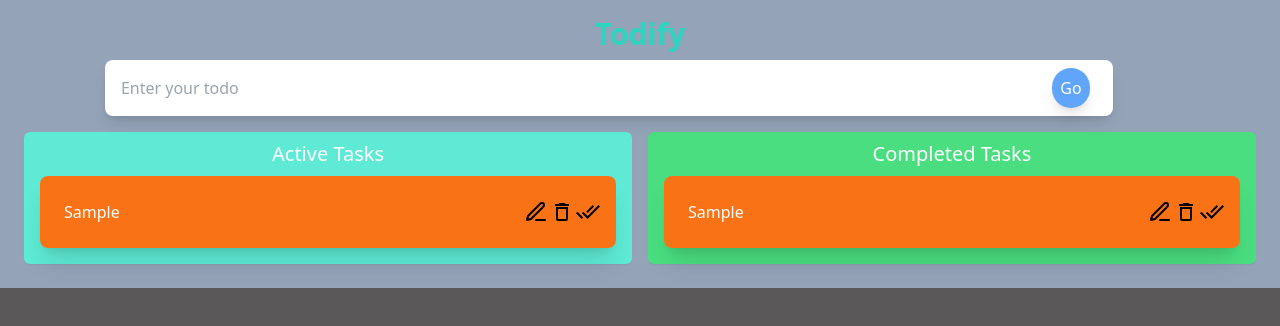
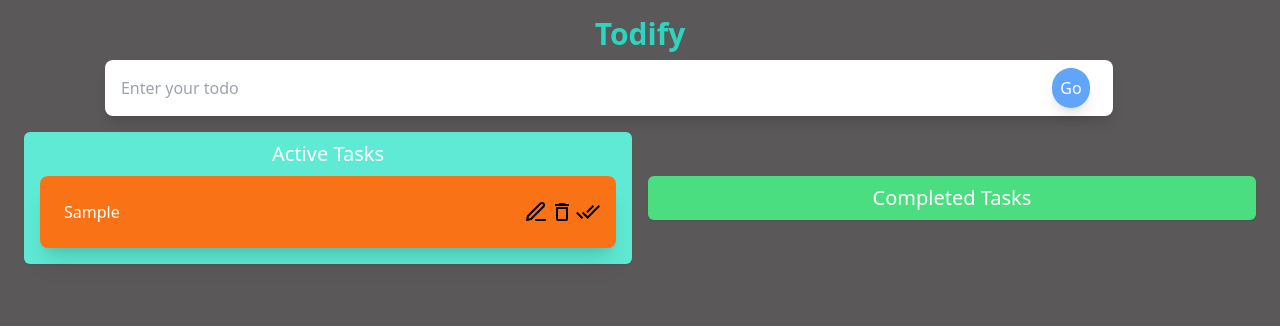
Before and after one commit to Mayurwagh98/todify, a React (Vite) app: page / in a window 1280 px wide. Both pictures are taken after typing "Sample" into the empty fields and a click on the button "Go". Shown: the top 326 px of the page. Built offline with nearby package versions, Linux system fonts and the light colour scheme.

Commit message:
Adding: drag and drop

```diff
--- a/src/App.tsx
+++ b/src/App.tsx
@@ -3,11 +3,12 @@ import "./App.css";
 import InputField from "./Components/InputField";
 import { Todo } from "./models/models";
 import TodoList from "./Components/TodoList";
-import { DragDropContext } from "react-beautiful-dnd";
+import { DragDropContext, DropResult } from "react-beautiful-dnd";
 
 const App: React.FC = () => {
   const [todo, setTodo] = useState<string>("");
   const [todos, setTodos] = useState<Todo[]>([]);
+  const [completedTodos, setCompletedTodos] = useState<Todo[]>([]);
 
   const handleAddTodo = (e: React.FormEvent) => {
     e.preventDefault();
@@ -16,9 +17,48 @@ const App: React.FC = () => {
       setTodo("");
     }
   };
+
+  const onDragEnd = (result: DropResult) => {
+    const { destination, source } = result;
+
+    console.log(result);
+
+    if (!destination) {
+      return;
+    }
+
+    if (
+      destination.droppableId === source.droppableId &&
+      destination.index === source.index
+    ) {
+      return;
+    }
+
+    let add;
+    let active = todos;
+    let complete = completedTodos;
+    // Source Logic
+    if (source.droppableId === "TodosList") {
+      add = active[source.index];
+      active.splice(source.index, 1);
+    } else {
+      add = complete[source.index];
+      complete.splice(source.index, 1);
+    }
+
+    // Destination Logic
+    if (destination.droppableId === "TodosList") {
+      active.splice(destination.index, 0, add);
+    } else {
+      complete.splice(destination.index, 0, add);
+    }
+
+    setCompletedTodos(complete);
+    setTodos(active);
+  };
   return (
-    <DragDropContext onDragEnd={() => {}}>
-      <div className="bg-slate-400 w-full h-full p-4">
+    <DragDropContext onDragEnd={onDragEnd}>
+      <div className="w-full h-full p-4">
         <h1 className="text-teal-400 text-3xl font-bold text-center mb-2">
           Todify
         </h1>
@@ -27,7 +67,12 @@ const App: React.FC = () => {
           setTodo={setTodo}
           handleAddTodo={handleAddTodo}
         />
-        <TodoList todos={todos} setTodos={setTodos} />
+        <TodoList
+          todos={todos}
+          setTodos={setTodos}
+          completedTodos={completedTodos}
+          setCompletedTodos={setCompletedTodos}
+        />
       </div>
     </DragDropContext>
   );
--- a/src/Components/SingleTodo.tsx
+++ b/src/Components/SingleTodo.tsx
@@ -3,14 +3,16 @@ import { MdDeleteOutline } from "react-icons/md";
 import { IoMdDoneAll } from "react-icons/io";
 import { Todo } from "../models/models";
 import { useEffect, useRef, useState } from "react";
+import { Draggable } from "react-beautiful-dnd";
 
 interface props {
+  index: number;
   todo: Todo;
   todos: Array<Todo>;
   setTodos: React.Dispatch<React.SetStateAction<Todo[]>>;
 }
 
-const SingleTodo = ({ todo, todos, setTodos }: props) => {
+const SingleTodo = ({ index, todo, todos, setTodos }: props) => {
   const [edit, setEdit] = useState<boolean>(false);
   const [editDefaultVal, setEditDefaultVal] = useState<string>(todo.todo);
   const inputRef = useRef<HTMLInputElement>(null);
@@ -42,7 +44,14 @@ const SingleTodo = ({ todo, todos, setTodos }: props) => {
   };
 
   return (
-    <div className="m-2 p-2 rounded-lg bg-orange-500 flex justify-between items-center shadow-xl">
+    <Draggable draggableId={todo.id.toString()} index={index}>
+      {(provided) => (
+        <div
+          className="m-2 p-2 rounded-lg bg-orange-500 flex justify-between items-center shadow-xl"
+          ref={provided.innerRef}
+          {...provided.draggableProps}
+          {...provided.dragHandleProps}
+        >
           <div className="w-1/2">
             {edit ? (
               <form onSubmit={(e) => handleEdit(e, todo.id)}>
@@ -77,6 +86,8 @@ const SingleTodo = ({ todo, todos, setTodos }: props) => {
             </span>
           </div>
         </div>
+      )}
+    </Draggable>
   );
 };
 
--- a/src/Components/TodoList.tsx
+++ b/src/Components/TodoList.tsx
@@ -5,12 +5,19 @@ import SingleTodo from "./SingleTodo";
 interface TodosProps {
   todos: Array<Todo>;
   setTodos: React.Dispatch<React.SetStateAction<Todo[]>>;
+  completedTodos: Todo[];
+  setCompletedTodos: React.Dispatch<React.SetStateAction<Todo[]>>;
 }
 
-const TodoList = ({ todos, setTodos }: TodosProps) => {
+const TodoList = ({
+  todos,
+  setTodos,
+  completedTodos,
+  setCompletedTodos,
+}: TodosProps) => {
   return (
     <div className="flex justify-center items-center mt-2">
-      <Droppable droppableId="TodoList">
+      <Droppable droppableId="TodosList">
         {(provided) => (
           <div
             className="w-1/2 m-2 p-2 rounded-md bg-teal-300 shadow-sm"
@@ -18,14 +25,16 @@ const TodoList = ({ todos, setTodos }: TodosProps) => {
             {...provided.droppableProps}
           >
             <h2 className="text-center text-xl text-white">Active Tasks</h2>
-            {todos?.map((todo) => (
+            {todos?.map((todo, index) => (
               <SingleTodo
+                index={index}
                 todo={todo}
                 key={todo.id}
                 todos={todos}
                 setTodos={setTodos}
               />
             ))}
+            {provided.placeholder}
           </div>
         )}
       </Droppable>
@@ -38,14 +47,16 @@ const TodoList = ({ todos, setTodos }: TodosProps) => {
             {...provided.droppableProps}
           >
             <h2 className="text-center text-xl text-white">Completed Tasks</h2>
-            {todos?.map((todo) => (
+            {completedTodos?.map((todo, index) => (
               <SingleTodo
+                index={index}
+                todos={completedTodos}
                 todo={todo}
                 key={todo.id}
-                todos={todos}
-                setTodos={setTodos}
+                setTodos={setCompletedTodos}
               />
             ))}
+            {provided.placeholder}
           </div>
         )}
       </Droppable>
```
Lines whose indentation alone changed are shown as unchanged.
